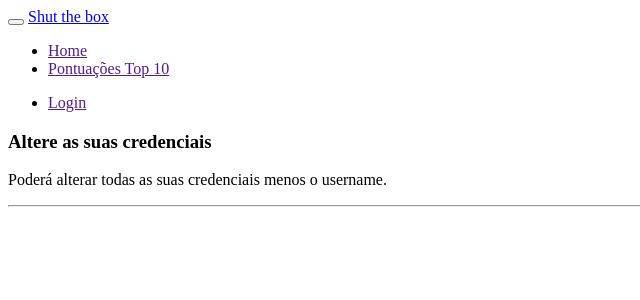
After one commit to Serjux/PSI-PWS-PL1-C_2190710_2190752_2190749, a PHP site: the page made by App/webapp/view/game/alteracoes.phtml in a window 1280 px wide. The commit adds this page. Shown: the top 300 px of the page, without its empty margins (0-640 px from the left). Run offline with PHP 8.4, Linux system fonts and the light colour scheme; the template is opened without the code that fills it, so the values that code supplies are empty.

Commit message:
Alteração das credenciais.

```diff
--- a/App/webapp/controller/GameController.php
+++ b/App/webapp/controller/GameController.php
@@ -54,4 +54,8 @@ class GameController
 
         return View::make('game.perfil', ['pr' => $pontuacoesRecentes]);
     }
+
+    public function alteracoes() {
+        return View::make('game.alteracoes');
+    }
 }
--- a/App/webapp/router.php
+++ b/App/webapp/router.php
@@ -21,6 +21,7 @@ Router::get('jogo/login', 'GameController/paginaLogin');
 Router::get('jogo/scoreboard', 'GameController/pontuacoes');
 Router::get('jogo/registo','GameController/registo');
 Router::get('jogo/perfil','GameController/perfil');
+Router::get('jogo/alteracoes_perfil', 'GameController/alteracoes');
 
 Router::resource('users', 'UsersController');
 
--- /dev/null
+++ b/App/webapp/view/game/alteracoes.phtml
@@ -0,0 +1,69 @@
+<?php
+
+use ArmoredCore\WebObjects\Layout;
+use ArmoredCore\WebObjects\Session;
+use ArmoredCore\WebObjects\URL;
+
+Layout::includeLayout('header');
+?>
+    <div style="">
+    <div class="row">
+    <article class="col-xs-12 maincontent">
+    <div class="col-md-6 col-md-offset-3 col-sm-8 col-sm-offset-2">
+    <div class="panel panel-default">
+    <div class="panel-body">
+    <h3 class="thin text-center">Altere as suas credenciais</h3>
+    <p class="text-center text-muted">Poderá alterar todas as suas credenciais menos o username.</p>
+    <hr>
+<?php if (Session::has('user')) {
+    $user = Session::get('user'); ?>
+    <form method="post" action="<?= URL::toRoute('users/registo') ?>">
+        <div class="row">
+            <div class="top-margin col-lg-6">
+                <label>Username: <?= $user->username ?> <span class="text-danger"></span></label>
+            </div>
+        </div>
+        <div class="row">
+            <div class="top-margin col-lg-6">
+                <label>Nome <span class="text-danger">*</span></label>
+                <input type="text" class="form-control" name="nome">
+            </div>
+
+            <div class="top-margin col-lg-6">
+                <label>Apelido <span class="text-danger">*</span></label>
+                <input type="text" class="form-control" name="apelido">
+            </div>
+        </div>
+
+        <div class="top-margin">
+            <label>Data de nascimento <span class="text-danger">*</span></label>
+            <input type="date" class="form-control" name="datanasc">
+        </div>
+
+
+        <div class="top-margin">
+            <label>Email <span class="text-danger">*</span></label>
+            <input type="email" class="form-control" name="email">
+        </div>
+
+        <div class="top-margin">
+            <label>Password <span class="text-danger">*</span></label>
+            <input type="password" class="form-control" name="password">
+        </div>
+
+        <hr>
+
+        <div class="row">
+            <div class="col-lg-1 text-center">
+                <button class="btn btn-primary" type="submit">Alterar credenciais</button>
+            </div>
+        </div>
+    </form>
+    </div>
+    </div>
+    </div>
+    </article>
+    </div>
+    </div>
+<?php } ?>
+<?php Layout::includeLayout('footer'); ?>
--- a/App/webapp/view/layout/header.phtml
+++ b/App/webapp/view/layout/header.phtml
@@ -40,6 +40,7 @@ use ArmoredCore\WebObjects\Session;
                 <span class="caret"></span></a>
                 <ul class="dropdown-menu">
                     <li><a href="<?= URL::toRoute('jogo/perfil') ?>">Ver Perfil</a></li>
+                    <li><a href="<?= URL::toRoute('jogo/alteracoes_perfil') ?>">Alterar credenciais</a></li>
                     <li><a href="<?= URL::toRoute('users/logout') ?>">Logout</a></li>
                 </ul>
             </li>
```
